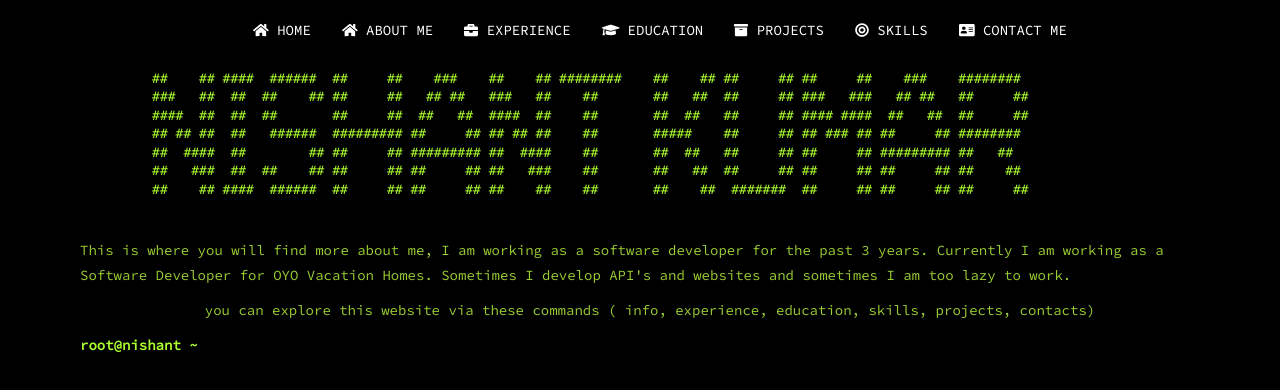
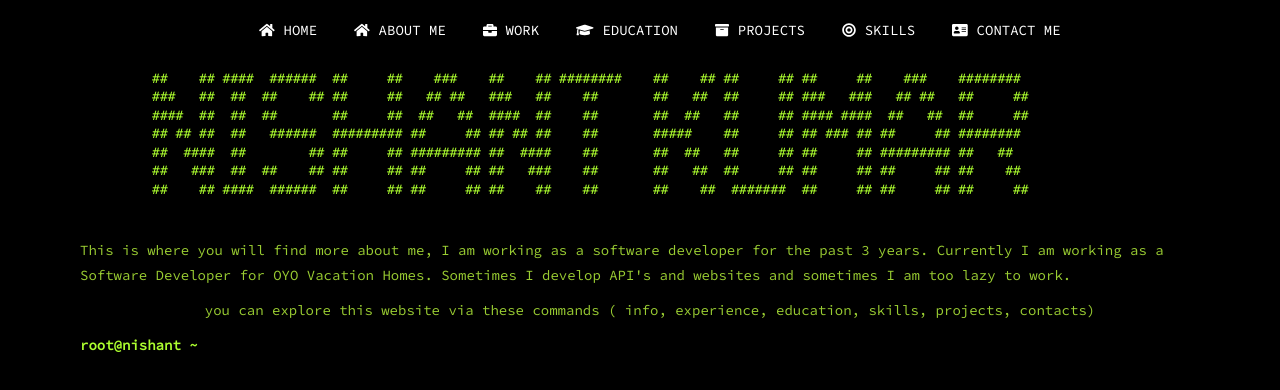
Before and after one commit to lastbyte/portfolio, an Angular app: page / in a window 1280 px wide. Shown: the top 390 px of the page. Built offline with nearby package versions, Linux system fonts and the light colour scheme; no server answers; a web font is replaced by a local one.

Commit message:
menu change

```diff
--- a/src/app/navigation-bar/navigation-bar.component.html
+++ b/src/app/navigation-bar/navigation-bar.component.html
@@ -24,7 +24,7 @@
       <li (click)="isMenuCollapsed=!isMenuCollapsed">
         <a (click)="updateTerminalMessage('experience');">
           <fa-icon [icon]="experienceIcon" aria-hidden="true"></fa-icon>
-          EXPERIENCE
+          WORK
         </a>
       </li>
 
```
